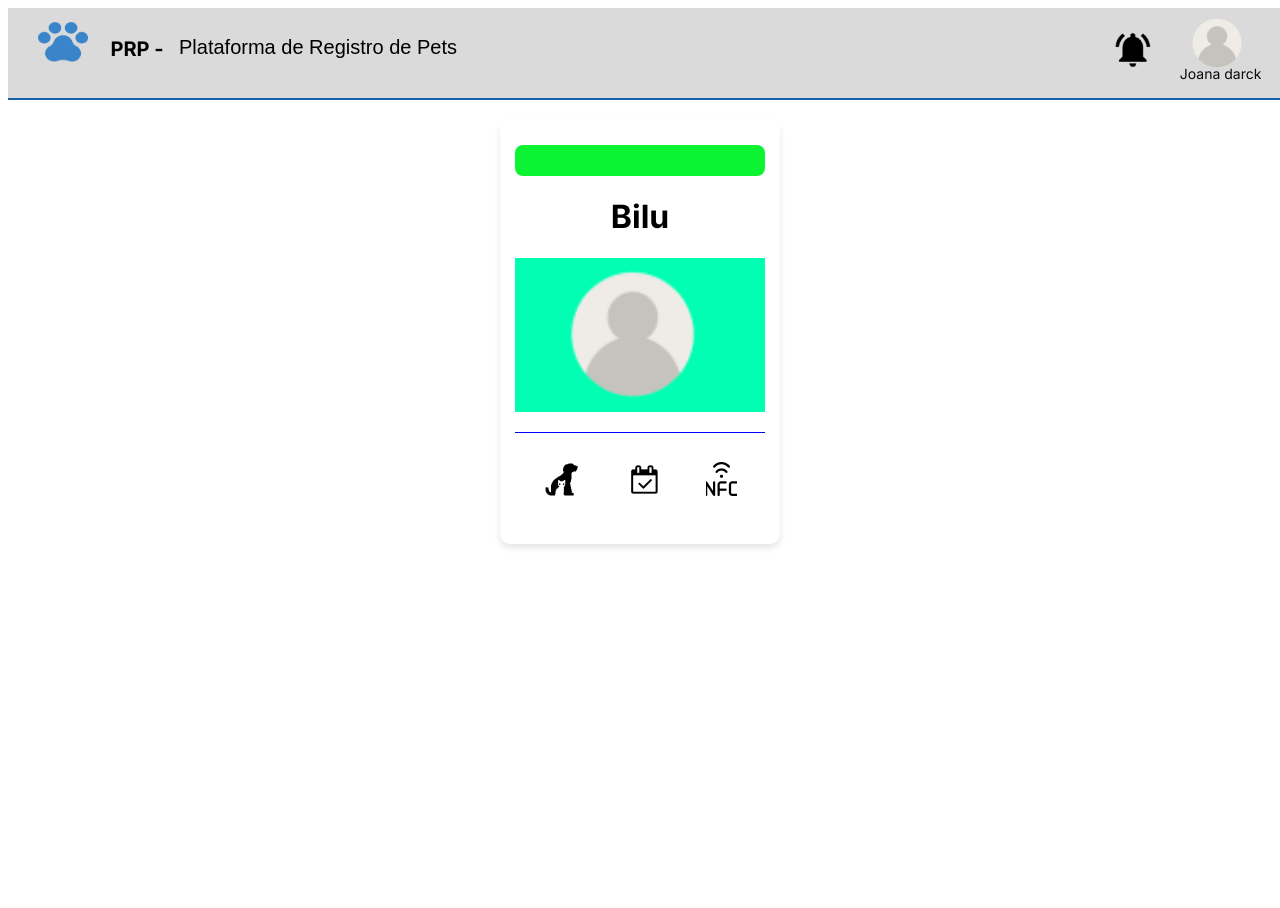
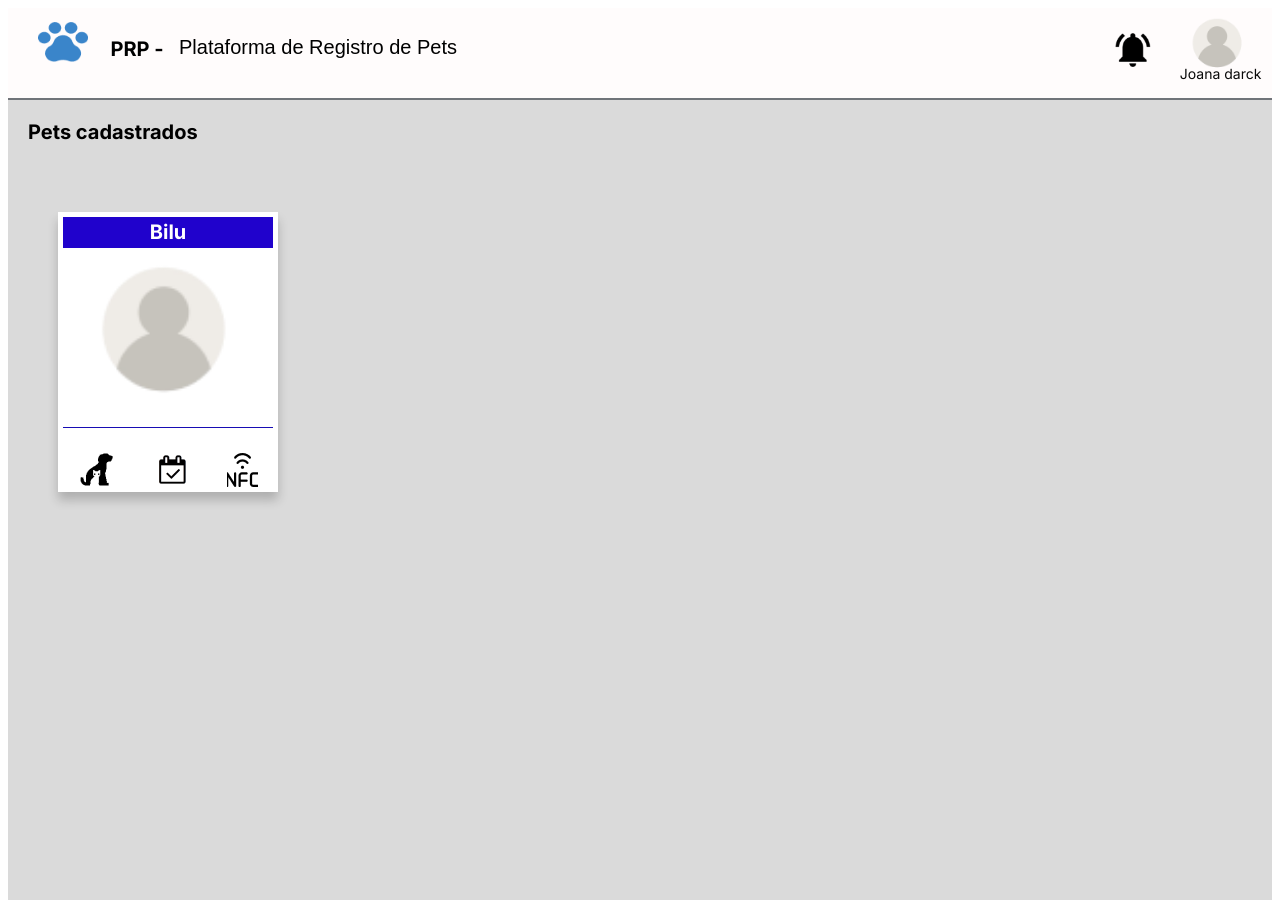
Before and after one commit to JoDrckSouza/PRP-web2024, a Next.js app: page /Home in a window 1280 px wide. Before the commit the page ends 800 px from the top, so only its background shows below. Built offline with nearby package versions, Linux system fonts and the light colour scheme.

Commit message:
pagina Home concluida

```diff
--- a/src/app/Home/page.js
+++ b/src/app/Home/page.js
@@ -48,12 +48,12 @@ export default function page() {
           </div>
         </div>
       </header>
-    <main className="card">
+    <main className={styles.card}>
+      <h1 className={styles.cardName}>Pets cadastrados</h1>
     <div className={styles.container}>
       <div className={styles.Npet}>
+      <h1 className={styles.H1Pet}>Bilu</h1>
       </div>
-      <h1 className="H1Pet">Bilu</h1>
-
       <div className={styles.imageContainer}>
   <label htmlFor="fileInput">
     <img
--- a/src/app/Home/page.module.css
+++ b/src/app/Home/page.module.css
@@ -1,5 +1,7 @@
+
+
 .topo{
-
+  overflow: hidden; /* Remove todas as barras de rolagem */
   margin: 0px;
   padding: 0px;
   height: 100%;
@@ -8,13 +10,14 @@
 
 }
 .header{
+
   display: flex;
-  background-color: #DADADA;
+  background-color: #fffcfc;
   width: 100vw;
   height: 90px;
   justify-content: space-between;
   flex-direction: row;
-  border-bottom: 2px solid #1662aa;
+  border-bottom: 2px solid #707479;
 
   /*cabeçalho*/
 
@@ -113,6 +116,9 @@
   margin-left: -35%;
   /*conteiner de notif/img*/
 }
+.notif :hover {
+  transform: scale(1.06); /* Move para cima e aumenta de tamanho */
+}
 
 .header .divP .perfil img {
   width: 60px;
@@ -122,6 +128,9 @@
   left: 10px;
   margin-left: -45%;
   /*conteiner de perfil do proprietario /img*/
+}
+.perfil :hover {
+  transform: scale(1.06); /* Move para cima e aumenta de tamanho */
 }
 
 .header .divP .perfil .userNameLink{
@@ -134,34 +143,63 @@
   /*conteiner de link/UserName*/
 
 }
-
+.card {
+  background-color: rgba(218, 218, 218, 1);
+  min-height: 100vh; /* 100% da altura da viewport */
+  width: 100%; /* Ocupa toda a largura */
+  max-width: 200vw;
+  overflow: hidden; /* Remove todas as barras de rolagem */
+  padding: 0;
+}
+.cardName {
+  margin-left: 20px;
+  font-size: 20px;
+  margin-top: 20px;
+}
 
 .container {
-  max-width: 250px;
-  margin: 20px auto;
+  transition: transform 0.2s ease, box-shadow 0.2s ease; /* Animação suave */
+  float: left;
+  max-width: 240px;
+  margin: 55px auto;
   text-align: center;
   background-color: #ffffff;
-  border-radius: 10px;
-  padding: 15px;
-  box-shadow: 0px 4px 6px rgba(0, 0, 0, 0.1);
+  padding: 20px;
+  box-shadow: 0px 8px 10px rgba(0, 0, 0, 0.2);
+ height: 240px;
+ margin-left: 50px;
+}
+.container:hover {
+  transform: translateY(-10px) scale(1.05); /* Move para cima e aumenta de tamanho */
+  box-shadow: 0px 8px 12px rgba(0, 0, 0, 0.2); /* Aumenta o sombreamento para reforçar o efeito */
+}
+.H1Pet{
+  font-size: 20px;
+  margin-top: -5px;
+  align-items: center;
+  color: #ffffff;
+
 }
 
 .Npet  {
   display: flex;
   flex-direction: column;
   padding-top: 10px;
-  color: #fc0808;
   margin-top: 10px;
-  background-color: #0bf332;
+  background-color: #2002cc;
   padding: 8px;
-  border-radius: 8px 8px 8px 8px;
   height: 15px;
+  margin-top: -15px;
+  margin-left: -15px;
+  margin-right: -15px;
+
 }
 
 .imageContainer {
-  background-color: #00ffb3;
   margin: 20px 0;
   position: relative;
+  margin-top: 5px;
+  margin-left: 5px;
 }
 
 .profileImage {
@@ -186,15 +224,17 @@
 .iconContainer {
   display: flex;
   justify-content: space-around;
-  border-top: 1px solid #0000FF;
-  padding: 10px;
+  border-top: 1px solid #170cb4;
+  padding: -19px;
+  margin-left: -15px;
+  margin-right: -15px;
 }
 
 .iconButton {
   background: none;
   border: none;
   cursor: pointer;
-  padding: 10px;
+  padding: 15px;
 }
 
 .iconButton:hover {
```
